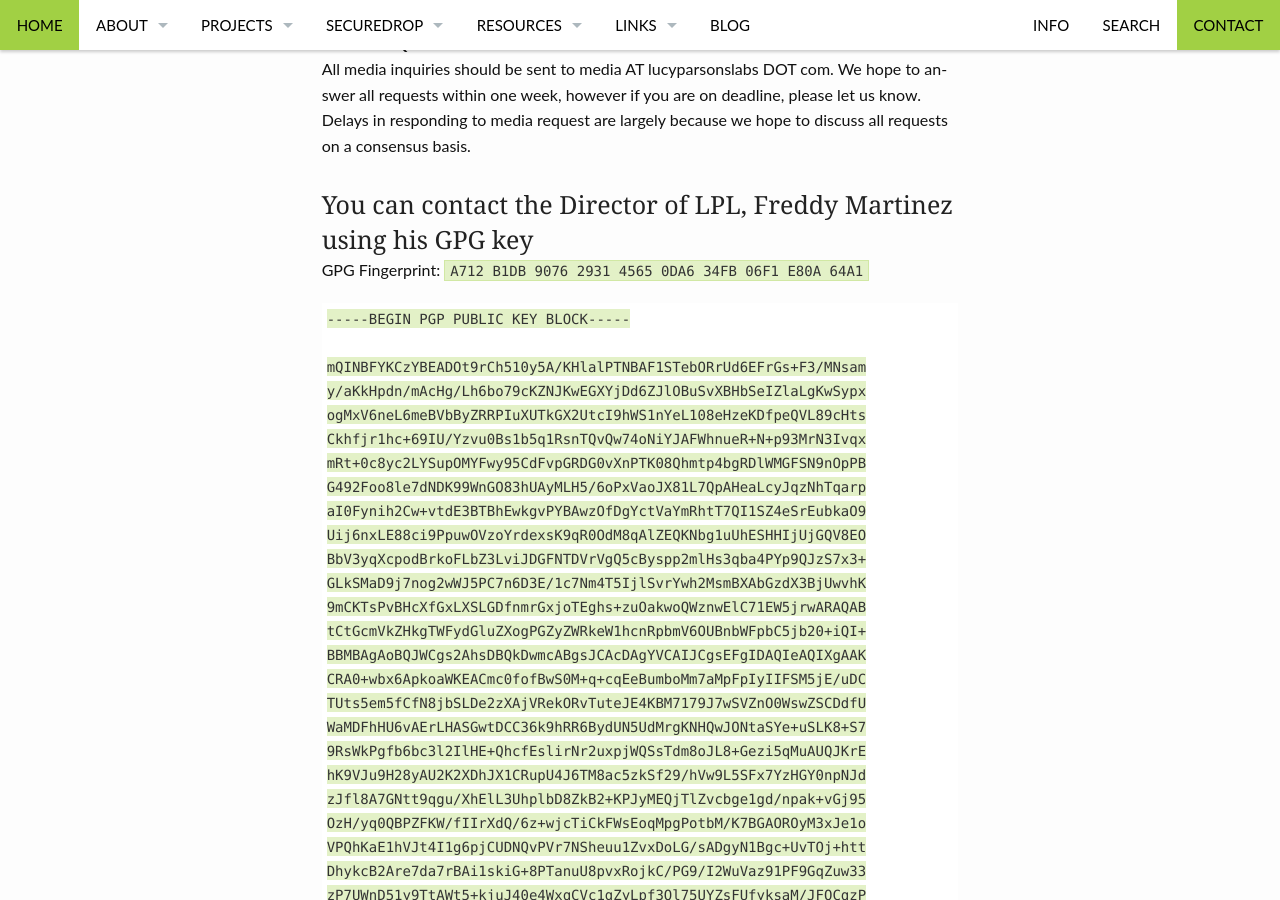
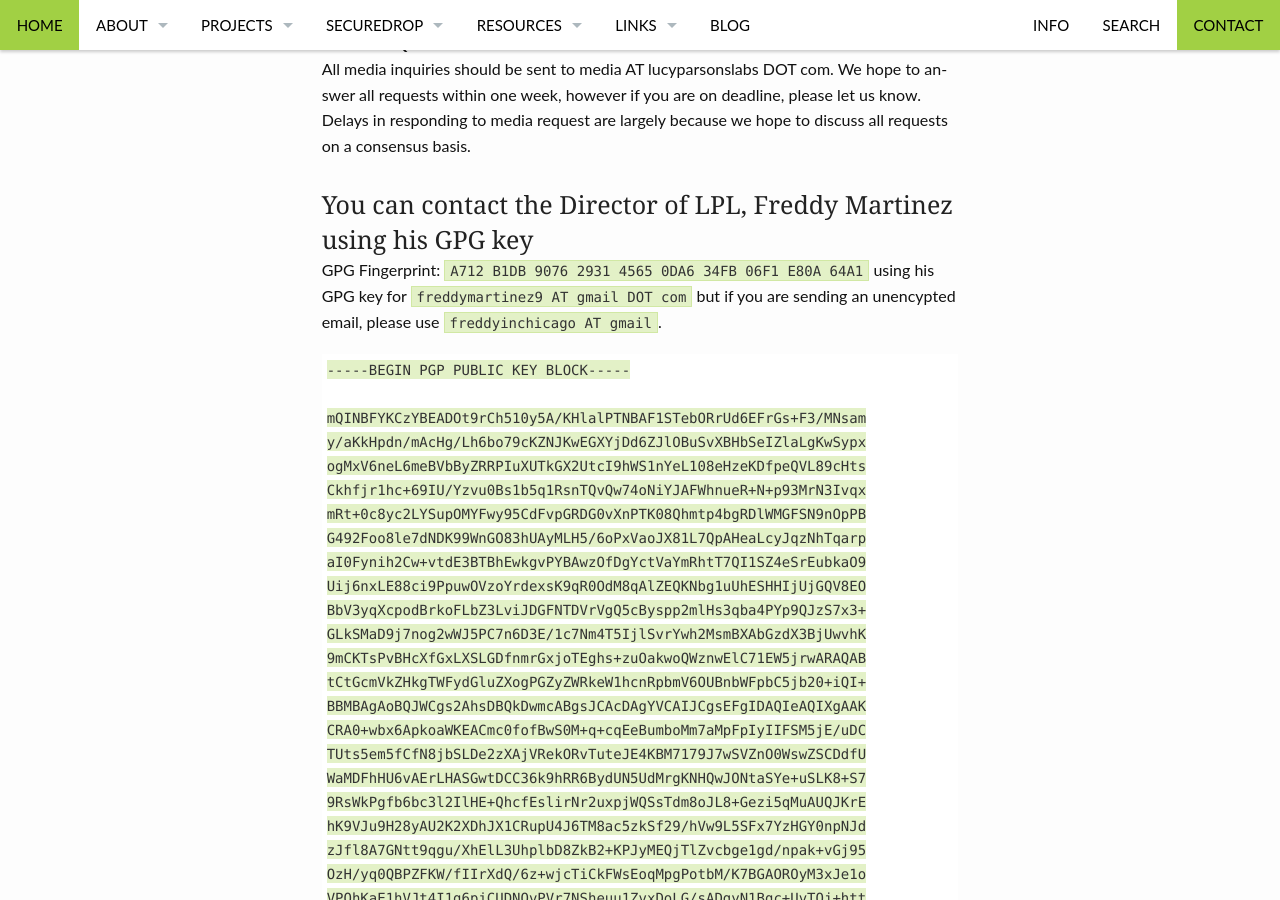
Before and after one commit to saltthefries/lucyparsonslabs.com, a Jekyll site: the page built from pages/contact.md, in a window 1280 px wide and 900 px high, scrolled down 507 px. Built offline with Jekyll 4.4.1, drawn with Linux system fonts in a browser that asks for light colours.

Commit message:
Add emails on contact
will reduce spam to media, per Jen and Brian's request

```diff
--- a/pages/contact.md
+++ b/pages/contact.md
@@ -17,7 +17,7 @@
 
 ### You can contact the Director of LPL, Freddy Martinez using his GPG key
 
-GPG Fingerprint: `A712 B1DB 9076 2931 4565 0DA6 34FB 06F1 E80A 64A1`
+GPG Fingerprint: `A712 B1DB 9076 2931 4565 0DA6 34FB 06F1 E80A 64A1` using his GPG key for `freddymartinez9 AT gmail DOT com` but if you are sending an unencypted email, please use `freddyinchicago AT gmail`.
 
 ~~~~~~~~
 -----BEGIN PGP PUBLIC KEY BLOCK-----
```
